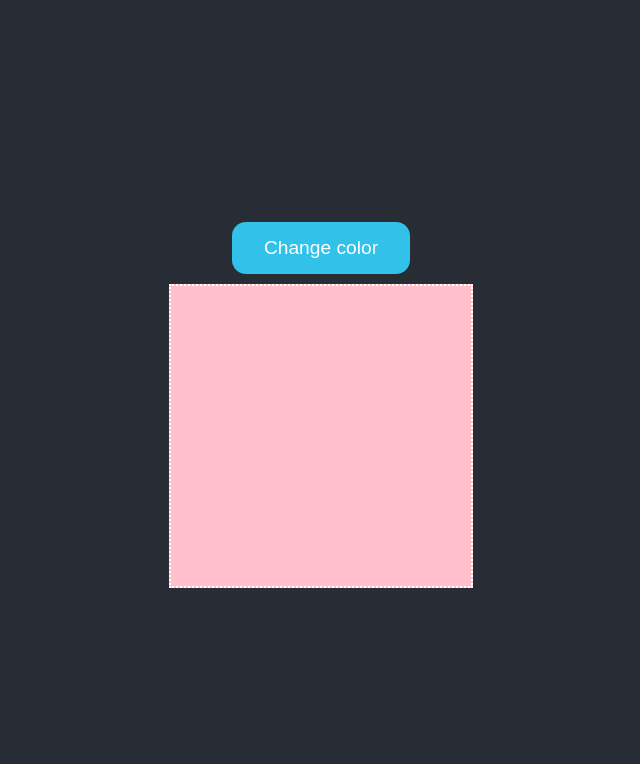
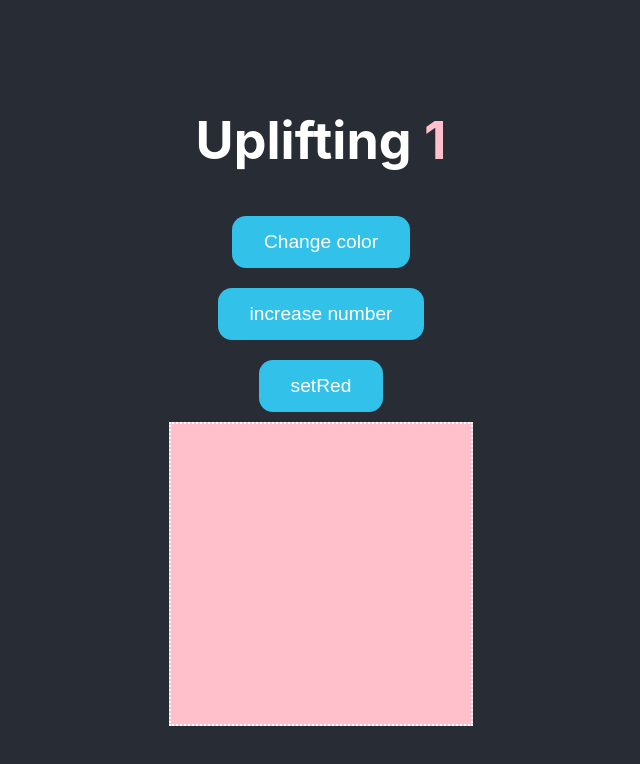
Before and after one commit to brokenfingers/reactjs_bit, a React (Create React App) app: page / in a window 1280 px wide. Shown: the top 764 px of the page, without its empty margins (319-959 px from the left). Built offline with nearby package versions, Linux system fonts and the light colour scheme.

Commit message:
increase

```diff
--- a/src/App.jsx
+++ b/src/App.jsx
@@ -6,15 +6,26 @@ import { useState} from 'react'
 function App() {
 
     const [bgColor, setColor] = useState('pink')
+    const [numbr, setIncrease] = useState(1)
+    const [redBg, setRedBg] = useState(null)
 
     const onSetColor = () => {
         setColor(i => i === 'pink' ? 'green' : 'pink');
     }
 
+    const onSetIncrease = () => {
+        setIncrease(i => redBg === 'red' ? --i : ++i)
+    }
+
+    const onSetRed = () => {
+        setRedBg(i => i===null ? 'red' : null)
+    }
+
     return (
         <div className="App">
             <header className="App-header">
-                <Buttnon virvute={onSetColor}></Buttnon>
+                <h1>Uplifting <span style={{color:bgColor, backgroundColor: redBg}}>{numbr}</span></h1>
+                <Buttnon virvute={onSetColor} virvute2={onSetIncrease} onSetRed={onSetRed}></Buttnon>
                 <Green bgc={bgColor}></Green>
             </header>
 
--- a/src/Components/008/Buttnon.jsx
+++ b/src/Components/008/Buttnon.jsx
@@ -1,8 +1,10 @@
-function Buttnon({virvute}) {
+function Buttnon({virvute, virvute2, onSetRed}) {
 
     return (
         <>
             <button onClick={virvute}>Change color</button>
+            <button onClick={virvute2}>increase number</button>
+            <button onClick={onSetRed}>setRed</button>
         </>
     )
 }
```
